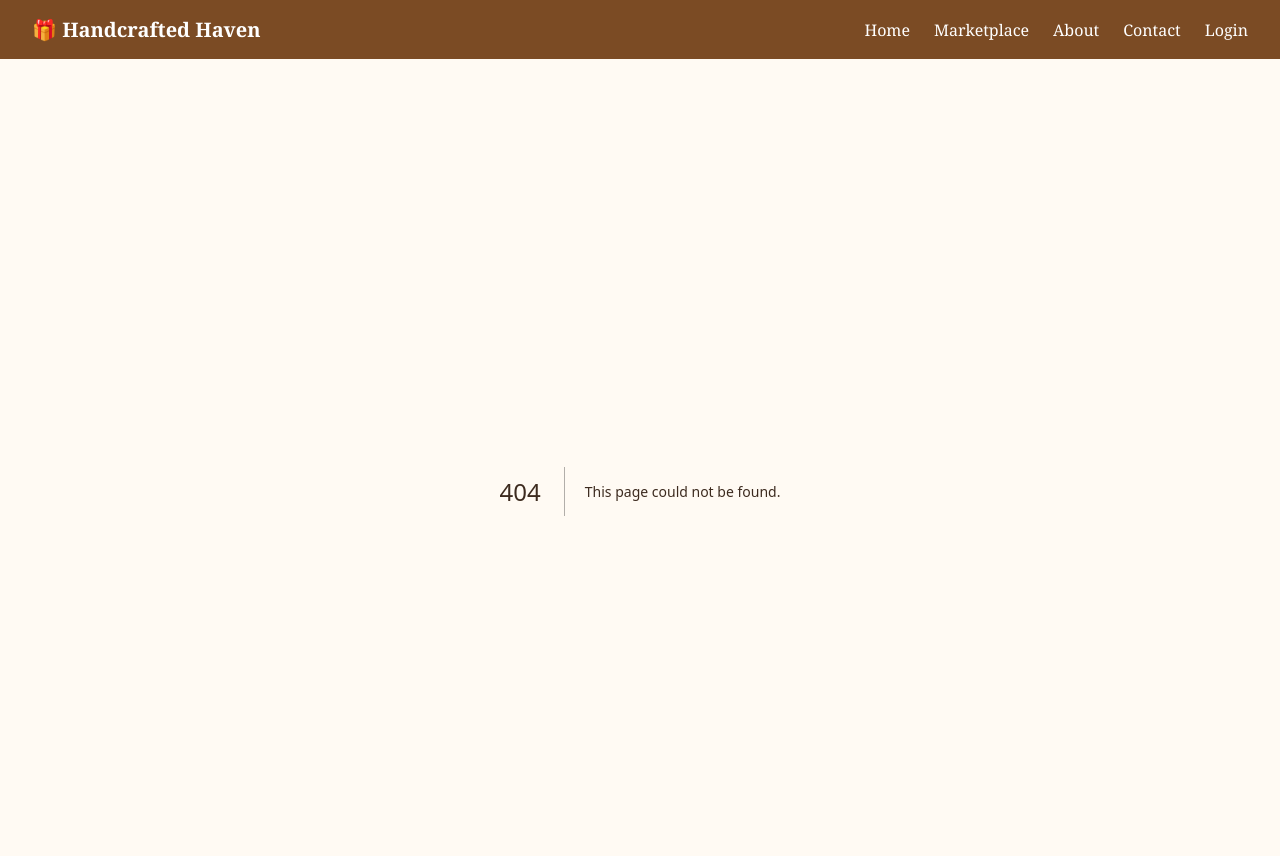
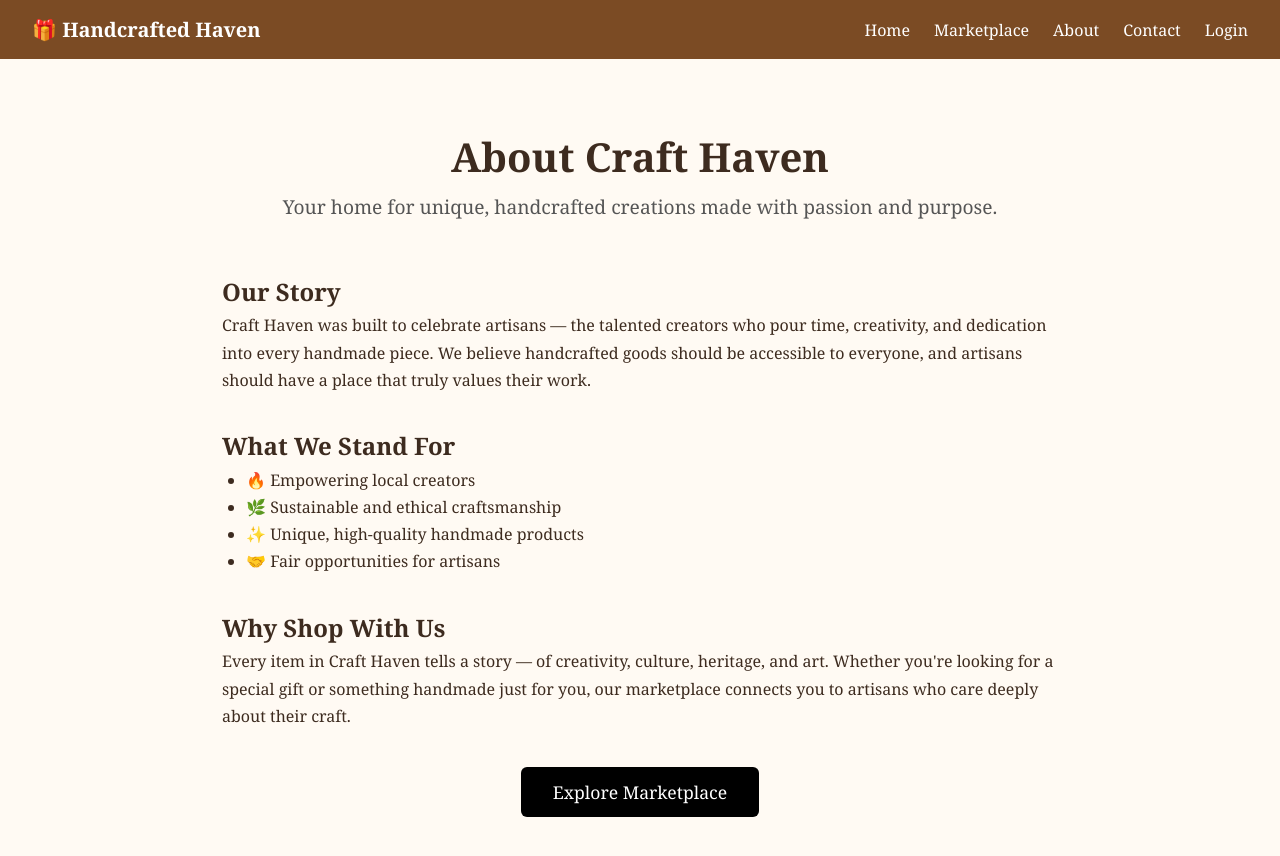
Before and after one commit to Bettina-M/WDD430-Team-11-Handcrafted-Haven, a Next.js app in the folder my-project/: page /about in a window 1280 px wide. Before the commit this address had no page. Shown: the top 856 px of the page. Built offline with nearby package versions, Linux system fonts and the light colour scheme.

Commit message:
about & contact page added

```diff
--- /dev/null
+++ b/my-project/src/app/about/about.module.css
@@ -0,0 +1,49 @@
+.about-container {
+  max-width: 900px;
+  margin: 0 auto;
+  padding: 2rem;
+  line-height: 1.7;
+}
+
+.hero {
+  text-align: center;
+  margin-bottom: 3rem;
+}
+
+.hero h1 {
+  font-size: 2.5rem;
+  font-weight: 700;
+}
+
+.hero p {
+  font-size: 1.2rem;
+  color: #555;
+}
+
+.content h2 {
+  margin-top: 2rem;
+  font-size: 1.5rem;
+}
+
+.content ul {
+  margin-left: 1.5rem;
+}
+
+.explore-btn-wrapper {
+  text-align: center;
+  margin-top: 3rem;
+}
+
+.explore-btn {
+  background-color: #000;
+  color: #fff;
+  padding: 0.8rem 2rem;
+  border-radius: 6px;
+  text-decoration: none;
+  font-size: 1.1rem;
+  transition: opacity 0.2s;
+}
+
+.explore-btn:hover {
+  opacity: 0.8;
+}
--- /dev/null
+++ b/my-project/src/app/about/page.tsx
@@ -0,0 +1,44 @@
+'use client';
+import styles from './about.module.css';
+
+export default function AboutPage() {
+  return (
+    <div className={styles["about-container"]}>
+      <section className={styles["hero"]}>
+        <h1>About Craft Haven</h1>
+        <p>Your home for unique, handcrafted creations made with passion and purpose.</p>
+      </section>
+
+      <section className={styles["content"]}>
+        <h2>Our Story</h2>
+        <p>
+          Craft Haven was built to celebrate artisans — the talented creators who pour time,
+          creativity, and dedication into every handmade piece. We believe handcrafted goods
+          should be accessible to everyone, and artisans should have a place that truly values
+          their work.
+        </p>
+
+        <h2>What We Stand For</h2>
+        <ul>
+          <li>🔥 Empowering local creators</li>
+          <li>🌿 Sustainable and ethical craftsmanship</li>
+          <li>✨ Unique, high-quality handmade products</li>
+          <li>🤝 Fair opportunities for artisans</li>
+        </ul>
+
+        <h2>Why Shop With Us</h2>
+        <p>
+          Every item in Craft Haven tells a story — of creativity, culture, heritage, and art.
+          Whether you&apos;re looking for a special gift or something handmade just for you, our
+          marketplace connects you to artisans who care deeply about their craft.
+        </p>
+      </section>
+
+      <div className={styles["explore-btn-wrapper"]}>
+        <a href="/marketplace" className={styles["explore-btn"]}>
+          Explore Marketplace
+        </a>
+      </div>
+    </div>
+  );
+}
--- a/my-project/src/proxy.ts
+++ b/my-project/src/proxy.ts
@@ -7,7 +7,7 @@ const protectedRoutes = ['/dashboard', '/profile', '/settings'];
 // Add routes that should redirect to dashboard if already authenticated
 const authRoutes = ['/auth', '/login', '/register'];
 
-export function middleware(request: NextRequest) {
+export function proxy(request: NextRequest) {
   const { pathname } = request.nextUrl;
 
   // Get token from cookies (if you switch to cookie-based auth)
```
Also changed, not shown: my-project/src/app/contact/contact.module.css (added, +45 -0 lines), my-project/src/app/contact/page.tsx (added, +34 -0 lines), 1 other file (tests, documents, lock files or other folders).
